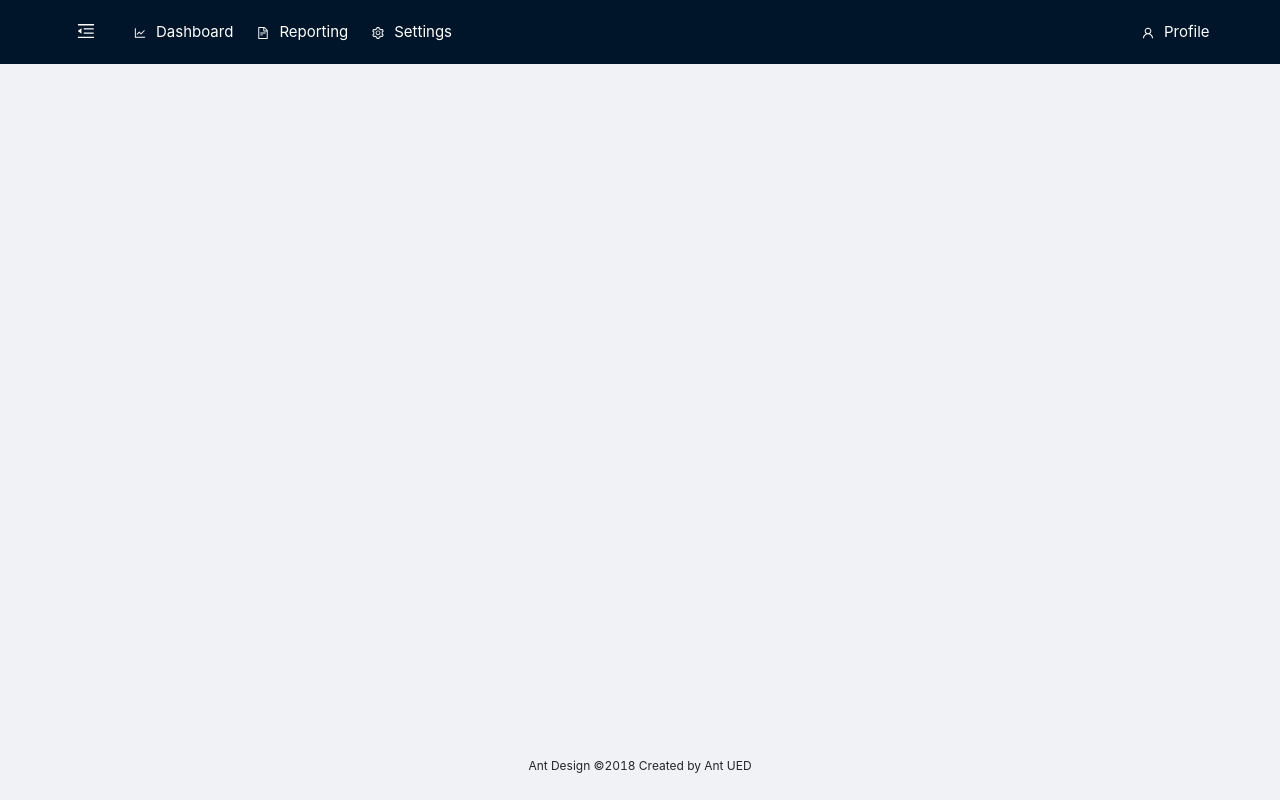
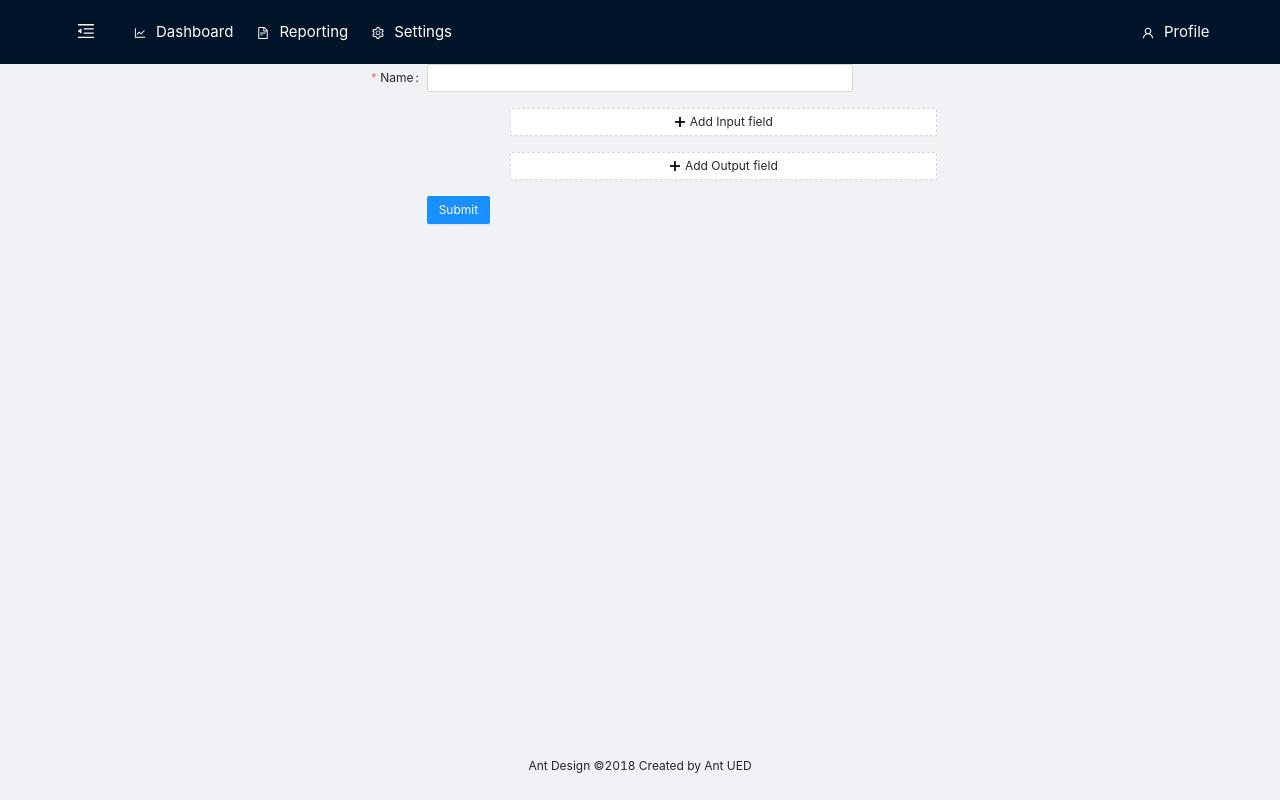
Before and after one commit to MariemSlimene7797/bi-project, a React (Create React App) app: page /Settings in a window 1280 px wide. Built offline with nearby package versions, Linux system fonts and the light colour scheme; what @tolgee/i18next would draw is missing.

Commit message:
Settings new procedure CSS

```diff
--- a/src/pages/Dashboard/Sider/index.tsx
+++ b/src/pages/Dashboard/Sider/index.tsx
@@ -51,7 +51,6 @@ const Sider: React.FC = () => {
             break;
         }
       })()}
-      ;
     </>
   );
 };
--- a/src/pages/Settings/index.tsx
+++ b/src/pages/Settings/index.tsx
@@ -1,10 +1,112 @@
+import { Cascader, Form, InputNumber, Modal, Select, Space } from 'antd';
 import React from 'react';
+import { Button, Input } from 'antd';
+import { MinusCircleOutlined, PlusCircleOutlined, PlusOutlined } from '@ant-design/icons';
 
 // eslint-disable-next-line @typescript-eslint/no-empty-interface
 interface SettingsProps {}
+const onFinish = (values: any) => {
+  console.log('Success:', values);
+};
+interface Option {
+  value: string;
+  label: string;
+}
 
 const Settings: React.FC<SettingsProps> = () => {
-  return <></>;
+  const onFinish = (values: any) => {
+    console.log('Received values of form:', values);
+  };
+
+  return (
+    <Form name="New Parameter" labelCol={{ span: 8 }} wrapperCol={{ span: 8 }} onFinish={onFinish} autoComplete="off">
+      <Form.Item
+        label="Name"
+        name="name"
+        rules={[{ required: true, message: 'Please input the name of the procedure!' }]}
+      >
+        <Input />
+      </Form.Item>
+
+      <Form.List name="input">
+        {(fields, { add, remove }) => (
+          <>
+            {fields.map(({ key, name, ...restField }) => (
+              <Space key={key} style={{ display: 'flex', marginBottom: 8, marginLeft: '510px' }} align="baseline">
+                <Form.Item
+                  {...restField}
+                  name={[name, 'name']}
+                  rules={[{ required: true, message: 'Missing Parameter Name' }]}
+                  noStyle
+                >
+                  <Input placeholder="Name" style={{ marginRight: '100px' }} />
+                </Form.Item>
+                <Form.Item
+                  {...restField}
+                  name={[name, 'type']}
+                  rules={[{ required: true, message: 'Missing Parameter type' }]}
+                >
+                  <Select placeholder="type" style={{ width: '100px' }}>
+                    <Select.Option value="int">Int</Select.Option>
+                    <Select.Option value="string">String</Select.Option>
+                  </Select>
+                </Form.Item>
+                <MinusCircleOutlined onClick={() => remove(name)} />
+                <PlusCircleOutlined onClick={() => add(name)} />
+              </Space>
+            ))}
+            <Form.Item>
+              <Button type="dashed" onClick={() => add()} block icon={<PlusOutlined />} style={{ marginLeft: '510px' }}>
+                Add Input field
+              </Button>
+            </Form.Item>
+          </>
+        )}
+      </Form.List>
+
+      <Form.List name="output">
+        {(fields, { add, remove }) => (
+          <>
+            {fields.map(({ key, name, ...restField }) => (
+              <Space key={key} style={{ display: 'flex', marginBottom: 8, marginLeft: '510px' }} align="baseline">
+                <Form.Item
+                  {...restField}
+                  name={[name, 'name']}
+                  rules={[{ required: true, message: 'Missing Parameter Name' }]}
+                  noStyle
+                >
+                  <Input placeholder="Name" style={{ marginRight: '100px' }} />
+                </Form.Item>
+                <Form.Item
+                  {...restField}
+                  name={[name, 'type']}
+                  rules={[{ required: true, message: 'Missing Parameter type' }]}
+                >
+                  <Select placeholder="type" style={{ width: '100px' }}>
+                    <Select.Option value="int">Int</Select.Option>
+                    <Select.Option value="string">String</Select.Option>
+                  </Select>
+                </Form.Item>
+                <MinusCircleOutlined onClick={() => remove(name)} />
+                <PlusCircleOutlined onClick={() => add(name)} />
+              </Space>
+            ))}
+            <Form.Item>
+              <Button type="dashed" onClick={() => add()} block icon={<PlusOutlined />} style={{ marginLeft: '510px' }}>
+                Add Output field
+              </Button>
+            </Form.Item>
+          </>
+        )}
+      </Form.List>
+
+      <Form.Item wrapperCol={{ offset: 8, span: 16 }}>
+        <Button type="primary" htmlType="submit">
+          Submit
+        </Button>
+      </Form.Item>
+    </Form>
+  );
 };
 
 export default Settings;
```
Also changed, not shown: src/AppLayout/LayoutHeader/LeftHeader/index.tsx (+17 -1 lines).
